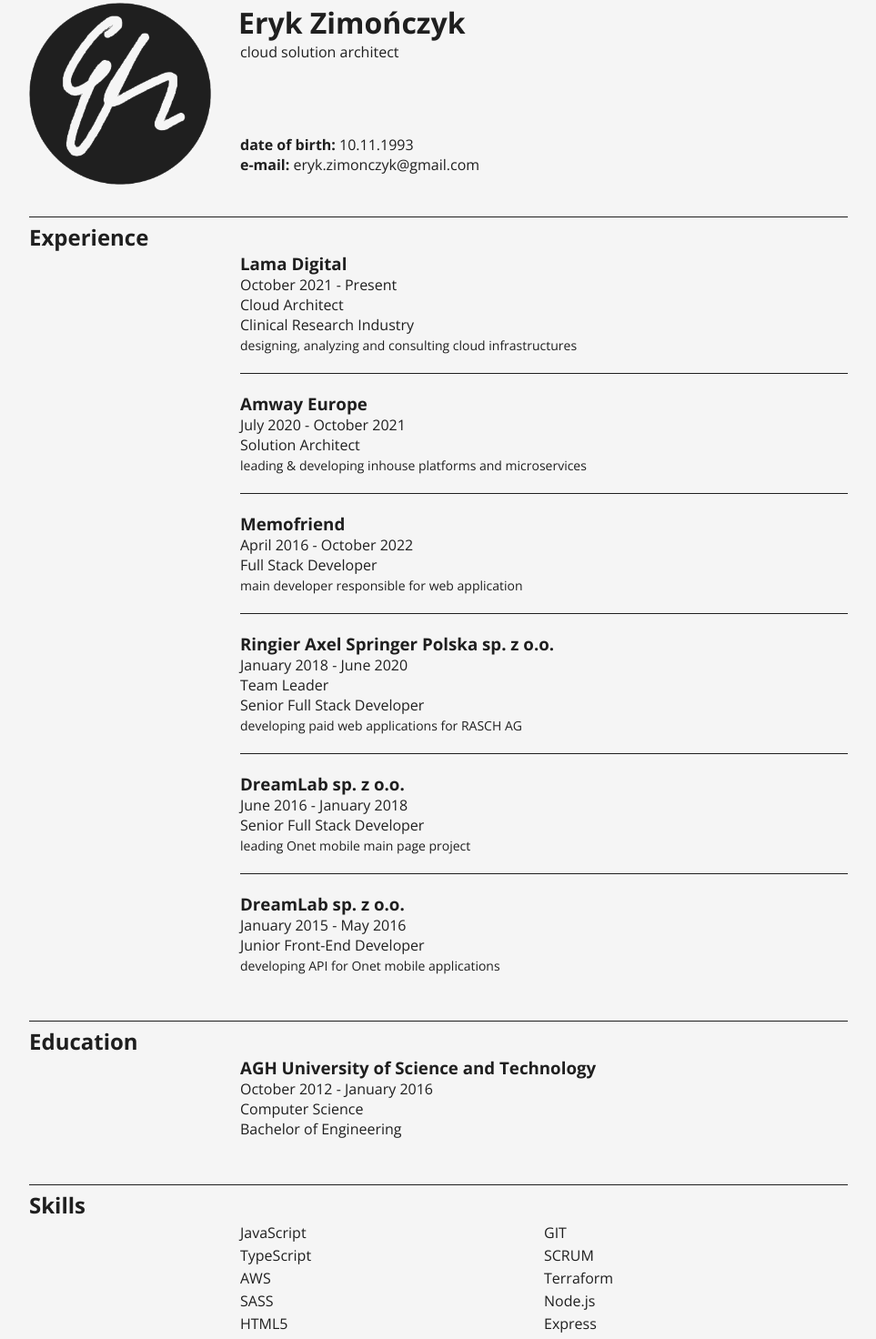
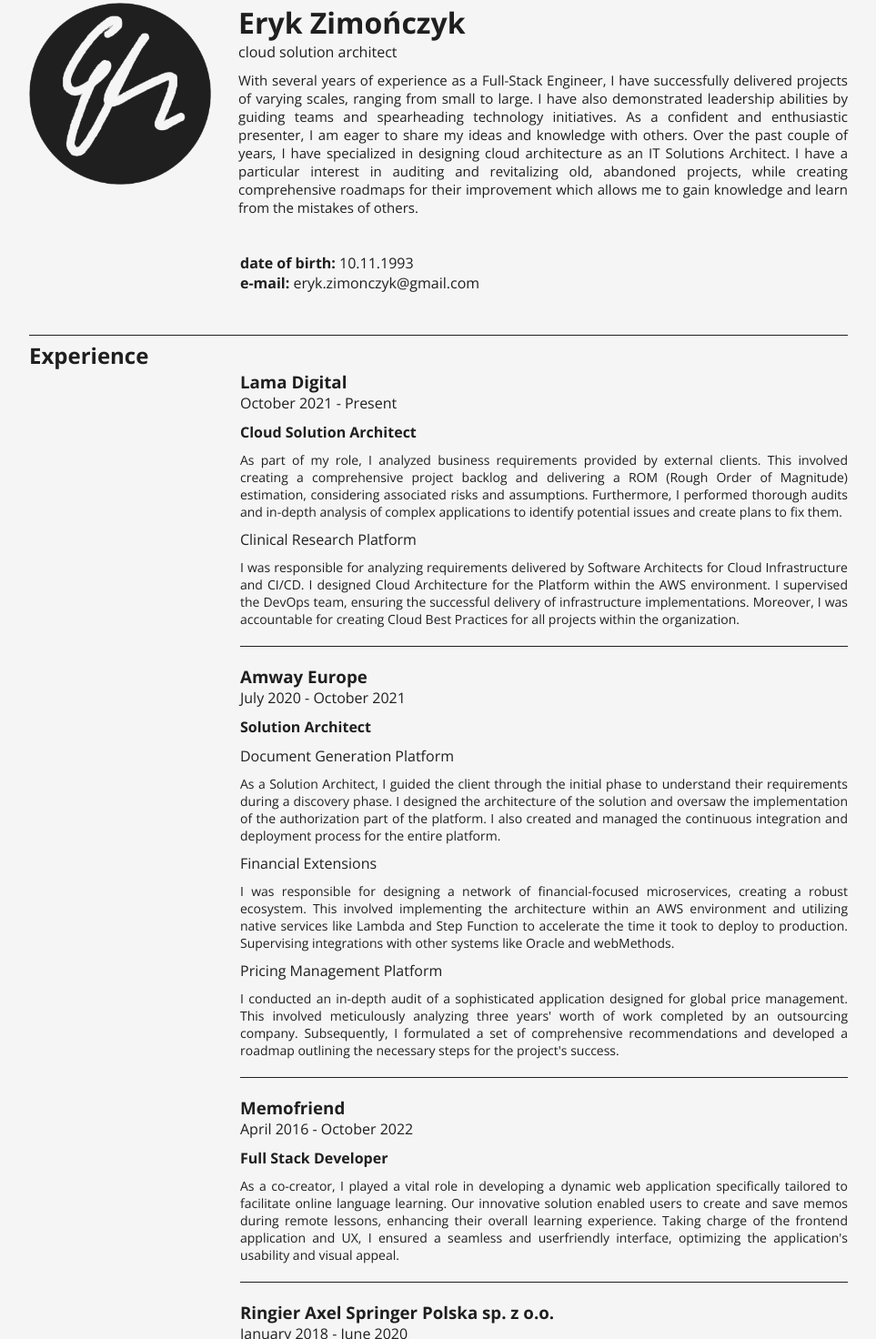
Before and after one commit to ErykZimonczyk/ErykZimonczyk.github.io, a plain HTML site: page index.html in a window 1280 px wide. Shown: the part 97-1569 px from the top of the page at 91% size, without its empty margins (158-1121 px from the left). Drawn offline with nearby package versions, Linux system fonts and the light colour scheme.

Commit message:
Update CV

```diff
--- a/index.html
+++ b/index.html
@@ -35,8 +35,18 @@
                 <h1 class="page-title">
                     Eryk Zimończyk
                 </h1>
-                <span class="subtitle">
+                <span class="position">
                     cloud solution architect
+                </span>
+                <span class="desc">
+                    With several years of experience as a Full-Stack Engineer, I have successfully delivered projects
+of varying scales, ranging from small to large. I have also demonstrated leadership abilities by
+guiding teams and spearheading technology initiatives. As a confident and enthusiastic
+presenter, I am eager to share my ideas and knowledge with others. Over the past couple of
+years, I have specialized in designing cloud architecture as an IT Solutions Architect. I have a
+particular interest in auditing and revitalizing old, abandoned projects, while creating
+comprehensive roadmaps for their improvement which allows me to gain knowledge and
+learn from the mistakes of others.
                 </span>
                 <ul class="contact-info">
                     <li><strong>date of birth:</strong> 10.11.1993</li>
@@ -50,40 +60,97 @@
             <li>
                 <h3>Lama Digital</h3>
                 <span class="date">October 2021 - Present</span>
-                <span class="position">Cloud Architect</span>
-                <span class="position">Clinical Research Industry</span>
-                <span class="desc">designing, analyzing and consulting cloud infrastructures</span>
+                <span class="position bold">Cloud Solution Architect</span>
+                <span class="desc">As part of my role, I analyzed business requirements provided
+                    by external clients. This involved creating a comprehensive
+                    project backlog and delivering a ROM (Rough Order of
+                    Magnitude) estimation, considering associated risks and
+                    assumptions. Furthermore, I performed thorough audits and
+                    in-depth analysis of complex applications to identify potential
+                    issues and create plans to fix them.</span>
+                <span class="position">Clinical Research Platform</span>
+                <span class="desc">I was responsible for analyzing requirements delivered by
+                    Software Architects for Cloud Infrastructure and CI/CD. I
+                    designed Cloud Architecture for the Platform within the AWS
+                    environment. I supervised the DevOps team, ensuring the
+                    successful delivery of infrastructure implementations.
+                    Moreover, I was accountable for creating Cloud Best Practices
+                    for all projects within the organization.
+                    </span>
             </li>
             <li>
                 <h3>Amway Europe</h3>
                 <span class="date">July 2020 - October 2021</span>
-                <span class="position">Solution Architect</span>
-                <span class="desc">leading & developing inhouse platforms and microservices</span>
+                <span class="position bold">Solution Architect</span>
+                <span class="position">Document Generation Platform</span>
+                <span class="desc">As a Solution Architect, I guided the client through the initial
+                    phase to understand their requirements during a discovery
+                    phase. I designed the architecture of the solution and oversaw
+                    the implementation of the authorization part of the platform.
+                    I also created and managed the continuous integration and
+                    deployment process for the entire platform.</span>
+                <span class="position">Financial Extensions</span>
+                <span class="desc">I was responsible for designing a network of financial-focused
+                    microservices, creating a robust ecosystem. This involved
+                    implementing the architecture within an AWS environment
+                    and utilizing native services like Lambda and Step Function to
+                    accelerate the time it took to deploy to production.
+                    Supervising integrations with other systems like Oracle and
+                    webMethods.</span>
+                <span class="position">Pricing Management Platform</span>
+                <span class="desc">I conducted an in-depth audit of a sophisticated application
+                    designed for global price management. This involved
+                    meticulously analyzing three years' worth of work completed
+                    by an outsourcing company. Subsequently, I formulated a set
+                    of comprehensive recommendations and developed a
+                    roadmap outlining the necessary steps for the project's
+                    success.</span>
             </li>
             <li>
                 <h3>Memofriend</h3>
                 <span class="date">April 2016 - October 2022</span>
-                <span class="position">Full Stack Developer</span>
-                <span class="desc">main developer responsible for web application</span>
+                <span class="position bold">Full Stack Developer</span>
+                <span class="desc">As a co-creator, I played a vital role in developing a dynamic
+                    web application specifically tailored to facilitate online
+                    language learning. Our innovative solution enabled users to
+                    create and save memos during remote lessons, enhancing
+                    their overall learning experience. Taking charge of the frontend application and UX, I ensured a seamless and userfriendly interface, optimizing the application's usability and
+                    visual appeal.</span>
             </li>
             <li>
                 <h3>Ringier Axel Springer Polska sp. z o.o.</h3>
                 <span class="date">January 2018 - June 2020</span>
-                <span class="position">Team Leader</span>
-                <span class="position">Senior Full Stack Developer</span>
-                <span class="desc">developing paid web applications for RASCH AG</span>
+                <span class="position bold">Team Leader & Senior Full Stack Developer</span>
+                <span class="position">Legal Advice Platform</span>
+                <span class="desc">I led the successful migration of the platform from an onpremises environment to the Cloud, marking a significant
+                    milestone in our technological advancement. In this process,
+                    we took over the ownership from three outsourcing
+                    companies, ensuring a smooth transition and seamless
+                    continuation of operations. As the leader of a dedicated team,
+                    I took responsibility for future implementations, guiding and
+                    inspiring my colleagues toward achieving our goals. One of
+                    our primary objectives was to update the entire tech stack of
+                    the web application, enhancing its performance and
+                    scalability. To align our technical efforts with the product
+                    vision, I created a comprehensive technical roadmap,
+                    outlining key milestones and strategies for achieving them.
+                    Additionally, I designed the cloud infrastructure to support
+                    our platform, leveraging its capabilities to enhance reliability
+                    and security.
+                    </span>
             </li>
             <li>
                 <h3>DreamLab sp. z o.o.</h3>
                 <span class="date">June 2016 - January 2018</span>
-                <span class="position">Senior Full Stack Developer</span>
-                <span class="desc">leading Onet mobile main page project</span>
-            </li>
-            <li>
-                <h3>DreamLab sp. z o.o.</h3>
-                <span class="date">January 2015 - May 2016</span>
-                <span class="position">Junior Front-End Developer</span>
-                <span class="desc">developing API for Onet mobile applications</span>
+                <span class="position bold">Senior Full Stack Developer</span>
+                <span class="position">Onet.pl Mobile Website</span>
+                <span class="desc">I played a crucial role in the creation of the new mobile
+                    homepage for one of the largest news portals in Poland.
+                    With meticulous attention to detail, I analyzed the business
+                    and UI requirements to ensure the delivery of the best
+                    possible user experience. It was my priority to understand
+                    the needs of the users and translate them into an intuitive
+                    and engaging mobile interface.</span>
             </li>
         </ul>
     </section>
@@ -102,9 +169,9 @@
         <h2>Skills</h2>
         <div class="column-list">
             <ul>
+                <li>AWS</li>
+                <li>TypeScript</li>
                 <li>JavaScript</li>
-                <li>TypeScript</li>
-                <li>AWS</li>
                 <li>SASS</li>
                 <li>HTML5</li>
             </ul>
@@ -121,7 +188,15 @@
         <h2>Languages</h2>
         <div class="column-list">
             <ul>
-                <li>English - B2</li>
+                <li>English - C1</li>
+            </ul>
+        </div>
+    </section>
+    <section id="languages">
+        <h2>Certifications</h2>
+        <div class="column-list">
+            <ul>
+                <li>ITIL 4 Foundation</li>
             </ul>
         </div>
     </section>
@@ -133,7 +208,7 @@
                 <li>Cinema</li>
             </ul>
             <ul>
-                <li>Hackathons</li>
+                <li>Games</li>
                 <li>Car Restoration</li>
             </ul>
         </div>
--- a/styles/app.css
+++ b/styles/app.css
@@ -13,6 +13,10 @@ body {
     list-style-type: none;
     color: #1f1f1f;
     padding: 0;
+}
+
+.bold {
+    font-weight: bold;
 }
 
 header {
@@ -45,7 +49,14 @@ header .basic-info .subtitle, header .basic-info .contact-info {
 }
 
 header .basic-info .contact-info {
-    margin-top: 80px;
+    margin-top: 40px;
+}
+
+header .basic-info .desc {
+    padding-top: 10px;
+    display: block;
+    text-align: justify;
+    font-size: 15px;
 }
 
 section {
@@ -94,6 +105,16 @@ section .column-list ul li {
 
 .desc {
     font-size: 14px;
+    text-align: justify;
+    display: block;
+}
+
+.positions-list .position {
+    padding-top: 10px;
+}
+
+.positions-list .desc {
+    padding-top: 10px;
 }
 
 @media only screen and (max-width: 768px) {
```
